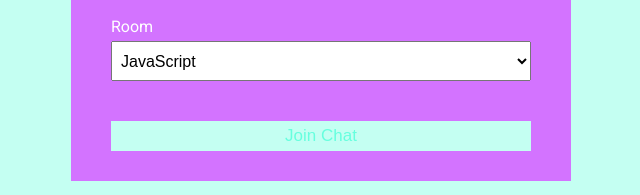
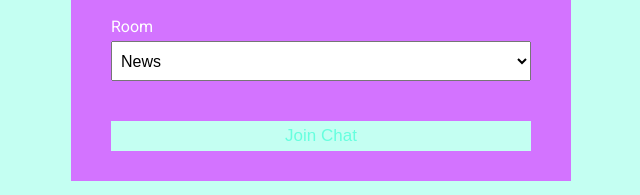
Before and after one commit to Venika/BaatCheet, a website: page public/index.html in a window 1280 px wide. Shown: the part 255-450 px from the top of the page, 319-959 px from the left. Drawn offline with Linux system fonts and the light colour scheme.

Commit message:
HTML update

```diff
--- a/public/index.html
+++ b/public/index.html
@@ -11,7 +11,7 @@
 			crossorigin="anonymous"
 		/>
 		<link rel="stylesheet" href="css/style.css" />
-		<title>ChatCord App</title>
+		<title>BaatCheet App</title>
 	</head>
 	<body>
 		<div class="join-container">
@@ -33,12 +33,12 @@
 					<div class="form-control">
 						<label for="room">Room</label>
 						<select name="room" id="room">
-							<option value="JavaScript">JavaScript</option>
-							<option value="Python">Python</option>
-							<option value="PHP">PHP</option>
-							<option value="C#">C#</option>
-							<option value="Ruby">Ruby</option>
-							<option value="Java">Java</option>
+							<option value="News">News</option>
+							<option value="Sports">Sports</option>
+							<option value="Entertainment">Entertainment</option>
+							<option value="Technology">Technology</option>
+							<option value="Business">Business</option>
+							<option value="Health">Health</option>
 						</select>
 					</div>
 					<button type="submit" class="btn">Join Chat</button>
```
Also changed, not shown: public/baatcheet.html (+2 -2 lines).
